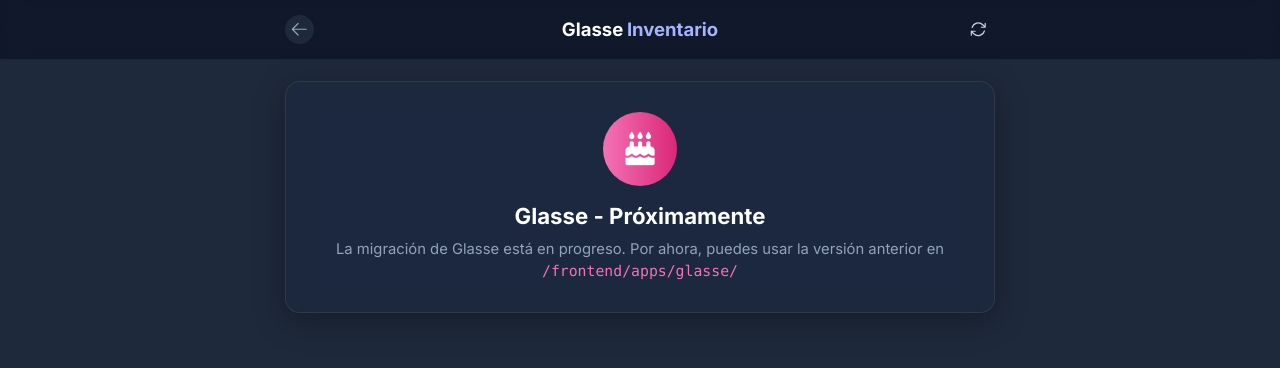
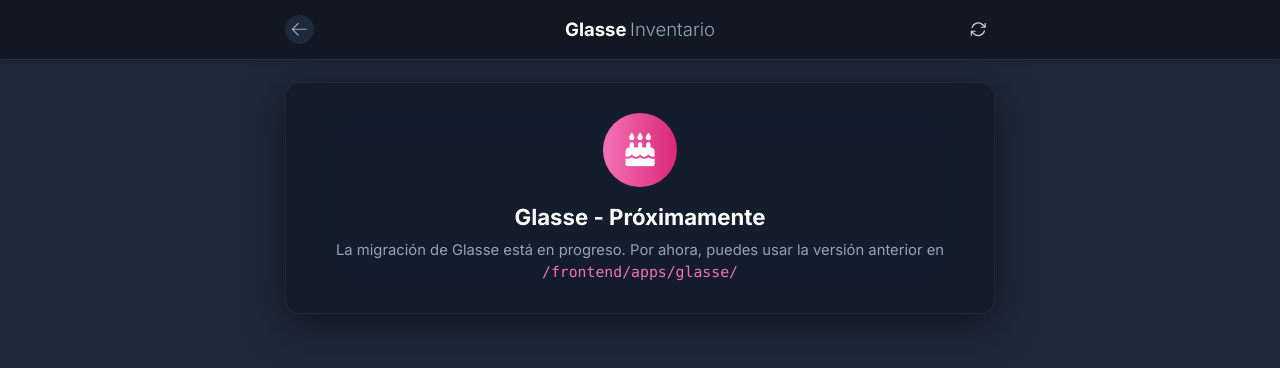
Before and after one commit to NikkuRek/NKR-Complements, a Next.js app in the folder next-app/: page /glasse in a window 1280 px wide. Shown: the top 368 px of the page. Built offline with nearby package versions, Linux system fonts and the light colour scheme.

Commit message:
feat: implement AI chat modal with cross-platform speech recognition support

```diff
--- a/next-app/package.json
+++ b/next-app/package.json
@@ -11,6 +11,7 @@
         "cap:open:android": "npx cap open android"
     },
     "dependencies": {
+        "@capacitor-community/speech-recognition": "^7.0.1",
         "@capacitor/android": "^8.0.0",
         "@capacitor/cli": "^8.0.0",
         "@capacitor/core": "^8.0.0",
--- a/next-app/src/app/denarius/page.tsx
+++ b/next-app/src/app/denarius/page.tsx
@@ -111,12 +111,12 @@ export default function DenariusPage() {
     ];
 
     return (
-        <div className="min-h-screen bg-slate-800 text-slate-100 flex flex-col">
+        <div className="min-h-screen text-slate-100 flex flex-col bg-transparent">
             {/* ... Header ... */}
             <Header
                 title={
                     <span>
-                        Dena<span className="text-blue-500">rius</span>
+                        Dena<span className="text-fuchsia-400 drop-shadow-[0_0_10px_rgba(192,38,211,0.5)] font-bold">rius</span>
                     </span>
                 }
                 subtitle=""
@@ -198,8 +198,8 @@ export default function DenariusPage() {
                 </div>
             </main>
             {/* Bottom Navigation */}
-            <nav className="fixed bottom-0 left-0 right-0 bg-slate-900/95 backdrop-blur-md border-t border-slate-700 z-20">
-                <div className="max-w-3xl mx-auto grid grid-cols-6 gap-1 p-2">
+            <nav className="fixed bottom-0 left-0 right-0 bg-black/60 backdrop-blur-xl border-t border-white/10 z-20">
+                <div className="max-w-3xl mx-auto grid grid-cols-6 gap-2 p-3 pb-safe">
                     {navItems.map((item) => {
                         const Icon = item.icon;
                         const isActive = currentView === item.id;
@@ -207,9 +207,9 @@ export default function DenariusPage() {
                             <button
                                 key={item.id}
                                 onClick={() => setCurrentView(item.id)}
-                                className={`flex flex-col items-center justify-center py-3 px-3 rounded-xl transition ${isActive
-                                    ? 'bg-indigo-600 text-white'
-                                    : 'text-slate-400 hover:text-white hover:bg-slate-800'
+                                className={`flex flex-col items-center justify-center py-2.5 px-3 rounded-2xl transition duration-300 ${isActive
+                                    ? 'bg-fuchsia-500/10 text-fuchsia-300 shadow-[0_0_15px_rgba(192,38,211,0.15)] border border-fuchsia-500/20'
+                                    : 'text-slate-400 hover:text-white hover:bg-white/5'
                                     }`}
                             >
                                 <Icon className="w-6 h-6" />
--- a/next-app/src/app/globals.css
+++ b/next-app/src/app/globals.css
@@ -5,67 +5,75 @@
 :root {
   font-size: 92.5%;
   /* Reduces base size to ~14.8px */
-  --background: #0f172a;
-  --foreground: #f1f5f9;
-  --primary: #6366f1;
-  --primary-dark: #4f46e5;
-  --glass-bg: rgba(30, 41, 59, 0.7);
-  --glass-border: rgba(255, 255, 255, 0.08);
+  --background: #000000;
+  --foreground: #f8fafc;
+  --primary: #52525b;
+  --primary-dark: #3f3f46;
+  --glass-bg: rgba(10, 10, 10, 0.5);
+  --glass-border: rgba(255, 255, 255, 0.05);
 }
 
 body {
   color: var(--foreground);
-  background: linear-gradient(135deg, #0f172a 0%, #1e293b 100%);
+  background: radial-gradient(circle at 50% -20%, rgba(192, 38, 211, 0.06) 0%, #141414 30%, #000000 80%);
   font-family: 'Inter', system-ui, sans-serif;
   min-height: 100vh;
+  background-attachment: fixed;
 }
 
 /* Premium Glassmorphism */
 .glass-panel {
-  background: rgba(30, 41, 59, 0.7);
-  backdrop-filter: blur(16px) saturate(180%);
-  -webkit-backdrop-filter: blur(16px) saturate(180%);
-  border: 1px solid rgba(255, 255, 255, 0.08);
-  box-shadow: 0 8px 32px rgba(0, 0, 0, 0.3);
+  background: rgba(15, 15, 15, 0.45);
+  backdrop-filter: blur(24px) saturate(160%);
+  -webkit-backdrop-filter: blur(24px) saturate(160%);
+  border: 1px solid rgba(255, 255, 255, 0.06);
+  box-shadow: 0 10px 40px rgba(0, 0, 0, 0.5);
 }
 
 .glass-panel-light {
-  background: rgba(51, 65, 85, 0.6);
-  backdrop-filter: blur(12px) saturate(180%);
-  -webkit-backdrop-filter: blur(12px) saturate(180%);
-  border: 1px solid rgba(255, 255, 255, 0.1);
+  background: rgba(25, 25, 25, 0.4);
+  backdrop-filter: blur(16px) saturate(160%);
+  -webkit-backdrop-filter: blur(16px) saturate(160%);
+  border: 1px solid rgba(255, 255, 255, 0.08);
 }
 
 /* Premium Input Styling */
 .input-modern {
-  background: rgba(15, 23, 42, 0.8);
+  background: rgba(0, 0, 0, 0.3);
   border: 1px solid rgba(255, 255, 255, 0.08);
+  backdrop-filter: blur(10px);
   transition: all 0.3s cubic-bezier(0.4, 0, 0.2, 1);
+  color: white;
 }
 
 .input-modern:hover {
-  border-color: rgba(99, 102, 241, 0.3);
-  background: rgba(15, 23, 42, 0.9);
+  border-color: rgba(255, 255, 255, 0.15);
+  background: rgba(20, 20, 20, 0.5);
 }
 
 .input-modern:focus {
   outline: none;
-  border-color: rgba(99, 102, 241, 0.6);
-  background: rgba(15, 23, 42, 1);
-  box-shadow: 0 0 0 4px rgba(99, 102, 241, 0.15),
-    0 0 20px rgba(99, 102, 241, 0.2);
+  border-color: rgba(192, 38, 211, 0.3);
+  background: rgba(0, 0, 0, 0.6);
+  box-shadow: 0 0 0 2px rgba(192, 38, 211, 0.1),
+    0 0 20px rgba(192, 38, 211, 0.15);
 }
 
 /* Enhanced Buttons */
 .btn-primary {
-  background: linear-gradient(135deg, #6366f1 0%, #4f46e5 100%);
-  box-shadow: 0 4px 14px rgba(99, 102, 241, 0.4);
+  background: linear-gradient(135deg, rgba(255,255,255,0.1) 0%, rgba(255,255,255,0.02) 100%);
+  border: 1px solid rgba(255,255,255,0.1);
+  backdrop-filter: blur(10px);
+  box-shadow: 0 4px 15px rgba(0, 0, 0, 0.5);
+  color: white;
   transition: all 0.3s cubic-bezier(0.4, 0, 0.2, 1);
 }
 
 .btn-primary:hover {
   transform: translateY(-2px);
-  box-shadow: 0 6px 20px rgba(99, 102, 241, 0.5);
+  border-color: rgba(255,255,255,0.25);
+  background: linear-gradient(135deg, rgba(255,255,255,0.15) 0%, rgba(255,255,255,0.05) 100%);
+  box-shadow: 0 8px 25px rgba(0, 0, 0, 0.6), 0 0 15px rgba(255,255,255,0.05);
 }
 
 .btn-primary:active {
@@ -108,7 +116,7 @@ body {
 
 .custom-scrollbar {
   scrollbar-width: thin;
-  scrollbar-color: rgba(99, 102, 241, 0.5) rgba(15, 23, 42, 0.4);
+  scrollbar-color: rgba(255, 255, 255, 0.2) rgba(0, 0, 0, 0.2);
 }
 
 .custom-scrollbar::-webkit-scrollbar {
@@ -117,18 +125,18 @@ body {
 }
 
 .custom-scrollbar::-webkit-scrollbar-track {
-  background: rgba(15, 23, 42, 0.4);
+  background: rgba(0, 0, 0, 0.2);
   border-radius: 10px;
 }
 
 .custom-scrollbar::-webkit-scrollbar-thumb {
-  background: linear-gradient(135deg, #6366f1 0%, #4f46e5 100%);
+  background: rgba(255, 255, 255, 0.15);
   border-radius: 10px;
-  border: 2px solid rgba(15, 23, 42, 0.4);
+  border: 2px solid rgba(0, 0, 0, 0.4);
 }
 
 .custom-scrollbar::-webkit-scrollbar-thumb:hover {
-  background: linear-gradient(135deg, #818cf8 0%, #6366f1 100%);
+  background: rgba(255, 255, 255, 0.25);
 }
 
 /* Card Hover Effects */
@@ -138,7 +146,8 @@ body {
 
 .card-hover:hover {
   transform: translateY(-4px);
-  box-shadow: 0 12px 40px rgba(99, 102, 241, 0.25);
+  box-shadow: 0 12px 40px rgba(0, 0, 0, 0.6), 0 0 20px rgba(192, 38, 211, 0.05);
+  border-color: rgba(192, 38, 211, 0.15);
 }
 
 /* Loading Shimmer */
--- a/next-app/src/components/layout/Header.tsx
+++ b/next-app/src/components/layout/Header.tsx
@@ -39,7 +39,7 @@ export default function Header({
     };
 
     return (
-        <header className="bg-slate-900/90 backdrop-blur-md shadow-sm p-4 z-50 sticky top-0">
+        <header className="bg-black/40 backdrop-blur-xl shadow-md p-4 z-50 sticky top-0 border-b border-white/10">
             <div className="max-w-3xl mx-auto relative flex justify-between items-center h-8">
                 {/* Left Side */}
                 <div className="flex items-center gap-3 z-10">
@@ -58,7 +58,7 @@ export default function Header({
                 <div className="absolute left-1/2 top-1/2 -translate-x-1/2 -translate-y-1/2">
                     <h1 className="text-xl font-bold text-white flex items-center gap-1 whitespace-nowrap">
                         {title}
-                        {subtitle && <span className="text-indigo-300">{subtitle}</span>}
+                        {subtitle && <span className="text-slate-400 font-light">{subtitle}</span>}
                     </h1>
                 </div>
 
--- a/next-app/tailwind.config.ts
+++ b/next-app/tailwind.config.ts
@@ -15,16 +15,16 @@ module.exports = {
                 foreground: "var(--foreground)",
                 // Premium color palette
                 primary: {
-                    50: '#eef2ff',
-                    100: '#e0e7ff',
-                    200: '#c7d2fe',
-                    300: '#a5b4fc',
-                    400: '#818cf8',
-                    500: '#6366f1',
-                    600: '#4f46e5',
-                    700: '#4338ca',
-                    800: '#3730a3',
-                    900: '#312e81',
+                    50: '#fafafa',
+                    100: '#f4f4f5',
+                    200: '#e4e4e7',
+                    300: '#d4d4d8',
+                    400: '#a1a1aa',
+                    500: '#71717a',
+                    600: '#52525b',
+                    700: '#3f3f46',
+                    800: '#27272a',
+                    900: '#18181b',
                 },
                 accent: {
                     pink: '#ec4899',
@@ -40,10 +40,10 @@ module.exports = {
                 'glass': 'linear-gradient(135deg, rgba(255, 255, 255, 0.1), rgba(255, 255, 255, 0.05))',
             },
             boxShadow: {
-                'glow-sm': '0 0 10px rgba(99, 102, 241, 0.3)',
-                'glow-md': '0 0 20px rgba(99, 102, 241, 0.4)',
-                'glow-lg': '0 0 30px rgba(99, 102, 241, 0.5)',
-                'inner-glow': 'inset 0 0 20px rgba(99, 102, 241, 0.2)',
+                'glow-sm': '0 0 10px rgba(255, 255, 255, 0.1)',
+                'glow-md': '0 0 20px rgba(255, 255, 255, 0.15)',
+                'glow-lg': '0 0 30px rgba(255, 255, 255, 0.2)',
+                'inner-glow': 'inset 0 0 20px rgba(255, 255, 255, 0.05)',
             },
             keyframes: {
                 'fade-in': {
@@ -67,8 +67,8 @@ module.exports = {
                     '100%': { backgroundPosition: '1000px 0' },
                 },
                 'pulse-glow': {
-                    '0%, 100%': { boxShadow: '0 0 20px rgba(99, 102, 241, 0.4)' },
-                    '50%': { boxShadow: '0 0 30px rgba(99, 102, 241, 0.6)' },
+                    '0%, 100%': { boxShadow: '0 0 20px rgba(255, 255, 255, 0.1)' },
+                    '50%': { boxShadow: '0 0 30px rgba(255, 255, 255, 0.2)' },
                 },
             },
             animation: {
```
Also changed, not shown: next-app/src/components/denarius/AiChatModal.tsx (+76 -17 lines), 4 other files (tests, documents, lock files or other folders).
